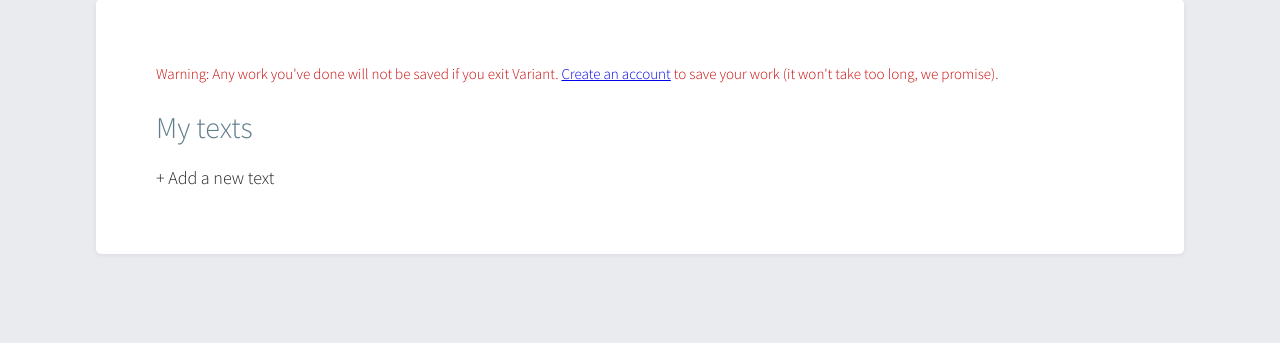
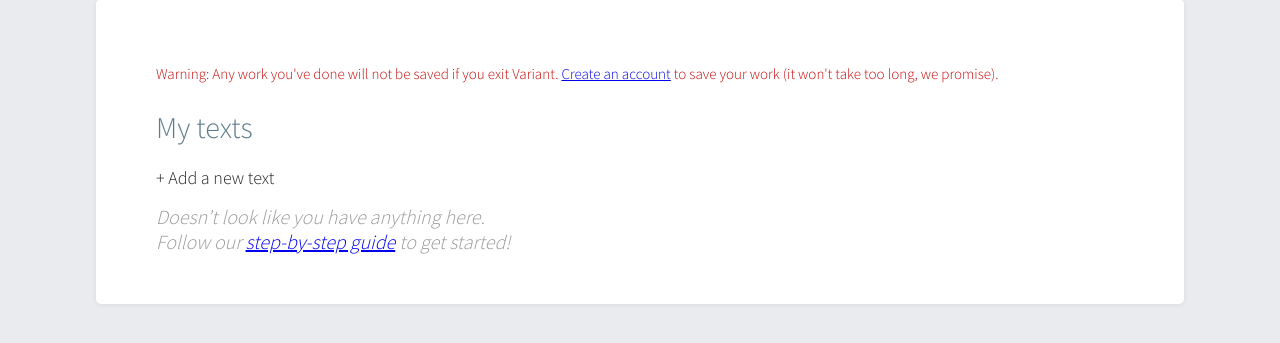
Before and after one commit to brianhie/variant.ms, a Django app: page /variant/home/ in a window 1280 px wide. Shown: the part 169-512 px from the top of the page. Run offline with Django 3.2, Linux system fonts and the light colour scheme.

Commit message:
Implemented onboarding guide

```diff
--- a/variant/settings.py
+++ b/variant/settings.py
@@ -24,7 +24,7 @@ with open('/etc/secret_key.txt') as secret_file:
     SECRET_KEY = secret_file.read().strip()
 
 # SECURITY WARNING: don't run with debug turned on in production!
-DEBUG = False
+DEBUG = True
 
 if not DEBUG:
     CSRF_COOKIE_SECURE = True
--- a/variant_app/static/variant_app/ajax.js
+++ b/variant_app/static/variant_app/ajax.js
@@ -10,7 +10,7 @@ function get(func, url) {
 		func(xhr.responseText);
             } else if (xhr.status === 403) {
 		alert("Access denied",
-		      "It looks like you don't have access to this text. If you do, please login.")
+		      "It looks like you don't have permission to make changes to this text. If you do, please login.")
 		console.log(xhr);
             } else if (xhr.status === 404) {
 		alert("Not found", "Sorry, we couldn't find your text.")
@@ -36,7 +36,8 @@ function post(data, csrftoken, func, url) {
             if (xhr.status === 200) {
 		func(xhr.responseText);
             } else if (xhr.status === 403) {
-		//alert("Warning: It looks like you don't have access to this text. None of the changes you make will be saved. If you do, please login.")
+		alert("Access denied",
+		      "It looks like you don't have permission to make changes to this text. If you do, please login.")
 		console.log(xhr);
             } else if (xhr.status === 404) {
 		alert("Not found", "Sorry, we couldn't find your text.");
--- a/variant_app/static/variant_app/base.css
+++ b/variant_app/static/variant_app/base.css
@@ -285,6 +285,20 @@ a {
     color: #404040;
 }
 
+.doc_text {
+    font-size: 16px;
+    color: #404040;
+}
+
+.doc_text li {
+    margin: 10px 0;
+}
+
+.doc_inline {
+    font-size: 20px;
+    padding: 0px 3px 0px 1px;
+}
+
 .base_text {
     white-space: pre-wrap;
     display: inline-table;
--- a/variant_app/static/variant_app/text.js
+++ b/variant_app/static/variant_app/text.js
@@ -278,7 +278,7 @@ function _post_coll_data() {
 	for (var seq = data.token_start_seq; seq <= data.token_end_seq; seq++) {
 	    _rewire_display(seq, data.coll_token_start_seq);
 	}
-	setTimeout(function(){ window.smile_alert.element.style.display = "none"; }, 400);
+	setTimeout(function(){ window.smile_alert.element.style.display = "none"; }, 300);
     }, manual_block_url)
 }
 
--- a/variant_app/templates/variant_app/user_dashboard.html
+++ b/variant_app/templates/variant_app/user_dashboard.html
@@ -6,7 +6,7 @@
   {% if user.is_anonymous %}
   {% include "registration/unregistered_warning.html" %}
   {% else %}
-  <p class="username sans_font">Welcome {{ user.username }}</p>
+  <p class="username sans_font">Welcome {{ user.username }}.</p>
   {% endif %}
 
   {% if not user.is_anonymous %}
@@ -59,6 +59,14 @@
     </li>
     {% endfor %}
   </ul>
+  {% else %}
+  <p class="sans_font" style="font-size: 20px; margin: 0px; color: #999;">
+    <i>
+      Doesn&rsquo;t look like you have anything here. <br/>
+      Follow our <a target="_blank" href="{% url 'variant_app:doc' %}">step-by-step guide</a>
+      to get started!
+    </i>
+  </p>
   {% endif %}
 
 </div>
--- a/variant_app/urls.py
+++ b/variant_app/urls.py
@@ -9,9 +9,10 @@ urlpatterns = [
 
     url(r'^home/', views.user_home, name='user_home'),
 
+    url(r'^doc/', views.doc, name='doc'),
+
     url(r'^explore/', views.explore_home, name='explore_home'),
-
-    url(r'^search/results', views.search_results, name='search_results'),
+    url(r'^search/results/', views.search_results, name='search_results'),
 
     url(r'^corpus/(?P<corpus_id>[0-9]+)/$', views.corpus, name='corpus'),
     url(r'^corpus/add/$', views.add_corpus, name='add_corpus'),
--- a/variant_app/views.py
+++ b/variant_app/views.py
@@ -43,6 +43,9 @@ def user_home(request):
         context['favorites'] = Profile.objects.get(user=request.user).favorites.all().order_by('-updated')
 
     return render(request, 'variant_app/user_dashboard.html', context)
+
+def doc(request):
+    return render(request, 'variant_app/guide.html', {})
 
 ########################
 ## Explore and search ##
```
